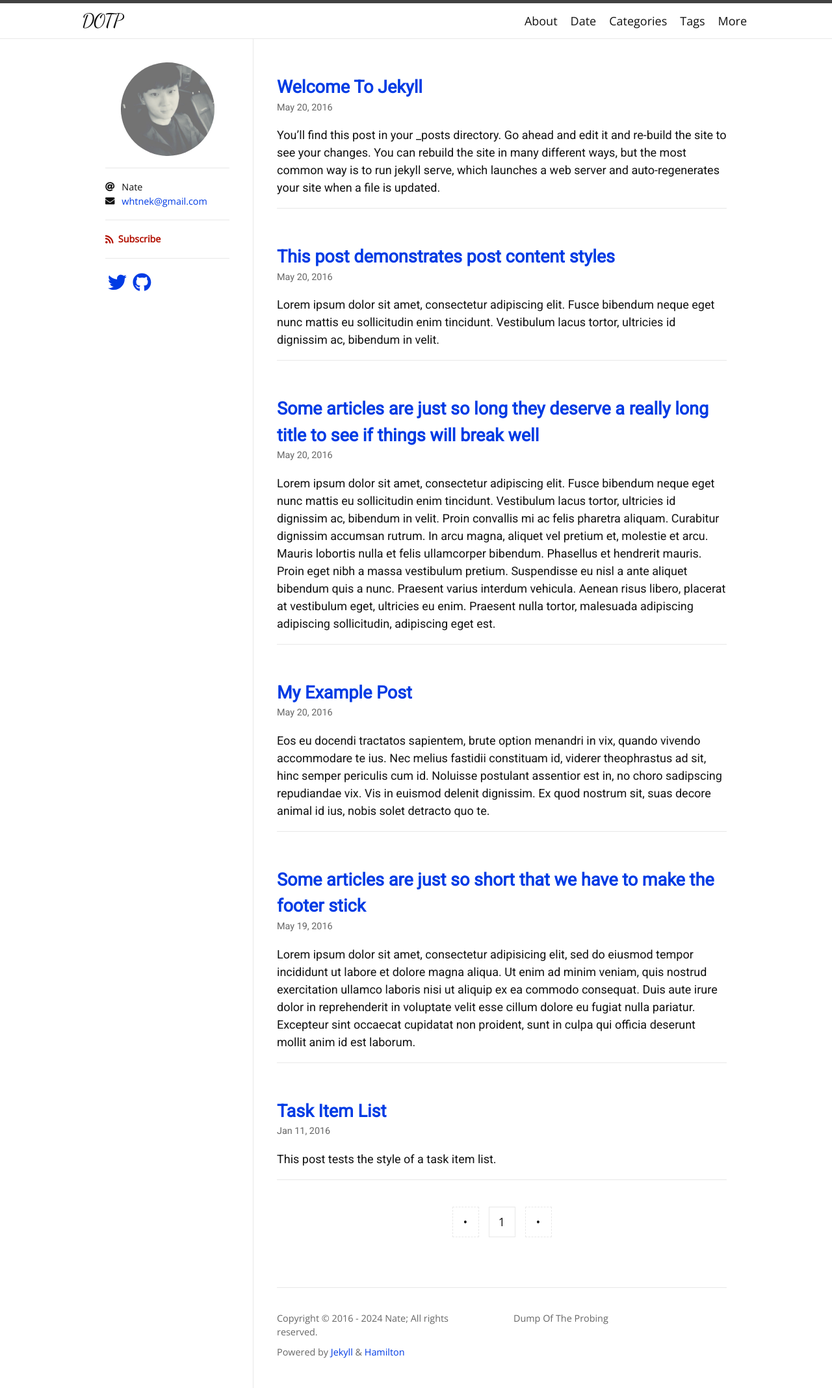
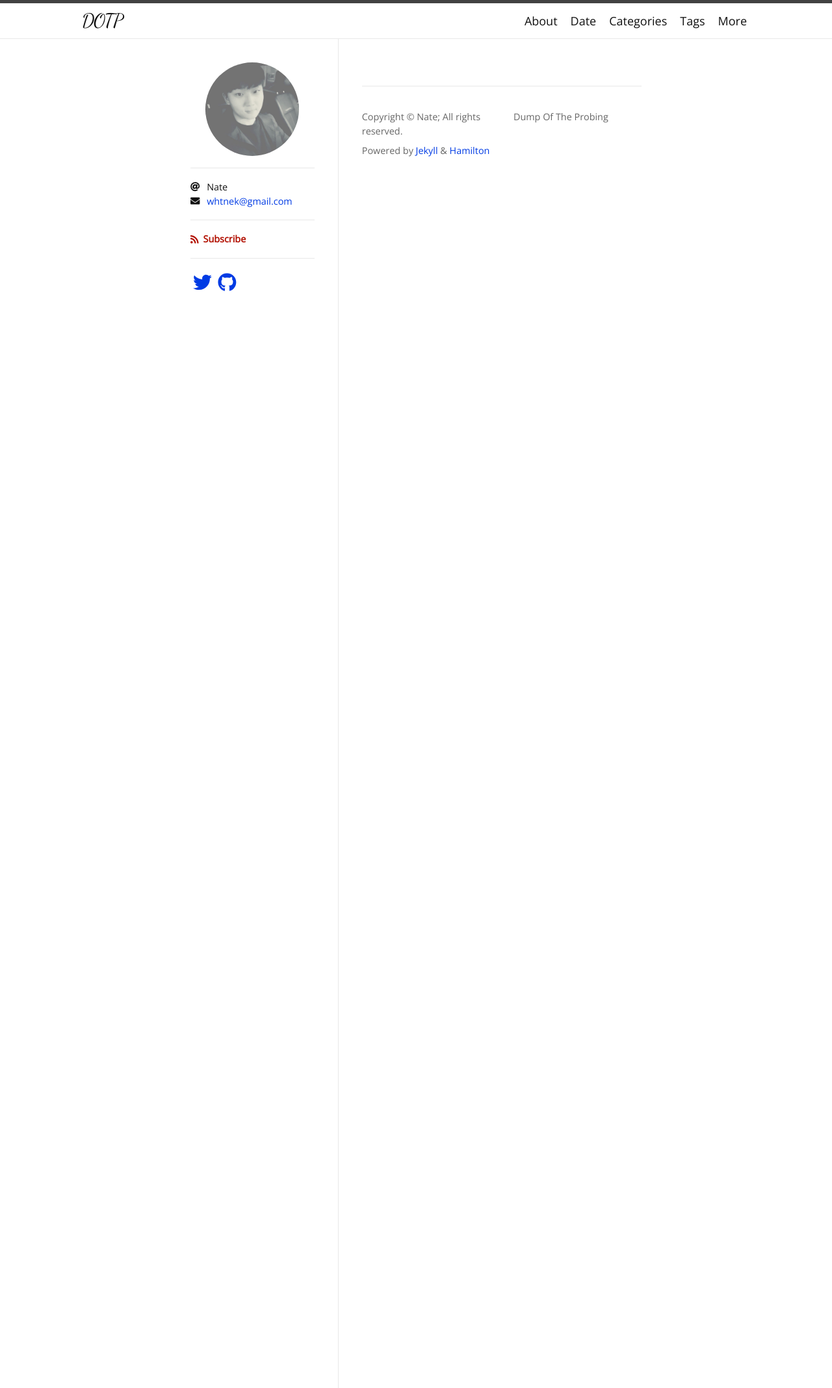
Before and after one commit to jayChung0302/JayChung0302.github.io, a Jekyll site: the page built from index.html, in a window 1280 px wide. Shown: the whole page at 65% size. Built offline with Jekyll 4.4.1, drawn with Linux system fonts in a browser that asks for light colours; nearby versions of some CDN libraries; some web fonts are replaced; the list of posts is cut into pages by our own code.

Commit message:
Delete original docs

````diff
--- a/_posts/2016-01-11-task-item-list.md
+++ /dev/null
@@ -1,23 +0,0 @@
----
-layout: post
-title: Task Item List
-tags: [to-do list]
----
-
-This post tests the style of a task item list.
-
-Source:
-
-```markdown
-- [x] Eating
-- [ ] Walking
-  - [ ] Running
-- [ ] Sleeping
-```
-
-Rendered:
-
-- [x] Eating
-- [ ] Walking
-  - [ ] Running
-- [ ] Sleeping
--- a/_posts/2016-05-19-super-short-article.md
+++ /dev/null
@@ -1,7 +0,0 @@
----
-layout: post
-title: "Some articles are just so short that we have to make the footer stick"
-categories: misc
----
-
-Lorem ipsum dolor sit amet, consectetur adipisicing elit, sed do eiusmod tempor incididunt ut labore et dolore magna aliqua. Ut enim ad minim veniam, quis nostrud exercitation ullamco laboris nisi ut aliquip ex ea commodo consequat. Duis aute irure dolor in reprehenderit in voluptate velit esse cillum dolore eu fugiat nulla pariatur. Excepteur sint occaecat cupidatat non proident, sunt in culpa qui officia deserunt mollit anim id est laborum.
--- a/_posts/2016-05-20-my-example-post.md
+++ /dev/null
@@ -1,12 +0,0 @@
----
-layout: post
----
-
-Eos eu docendi tractatos sapientem, brute option menandri in vix, quando vivendo accommodare te ius. Nec melius fastidii constituam id, viderer theophrastus ad sit, hinc semper periculis cum id. Noluisse postulant assentior est in, no choro sadipscing repudiandae vix. Vis in euismod delenit dignissim. Ex quod nostrum sit, suas decore animal id ius, nobis solet detracto quo te.
-
-{% comment %}
-Might you have an include in your theme? Why not try it here!
-{% include my-themes-great-include.html %}
-{% endcomment %}
-
-No laudem altera adolescens has, volumus lucilius eum no. Eam ei nulla audiam efficiantur. Suas affert per no, ei tale nibh sea. Sea ne magna harum, in denique scriptorem sea, cetero alienum tibique ei eos. Labores persequeris referrentur eos ei.
--- a/_posts/2016-05-20-super-long-article.md
+++ /dev/null
@@ -1,11 +0,0 @@
----
-layout: post
-title: "Some articles are just so long they deserve a really long title to see if things will break well"
-categories: misc
----
-
-Lorem ipsum dolor sit amet, consectetur adipiscing elit. Fusce bibendum neque eget nunc mattis eu sollicitudin enim tincidunt. Vestibulum lacus tortor, ultricies id dignissim ac, bibendum in velit. Proin convallis mi ac felis pharetra aliquam. Curabitur dignissim accumsan rutrum. In arcu magna, aliquet vel pretium et, molestie et arcu. Mauris lobortis nulla et felis ullamcorper bibendum. Phasellus et hendrerit mauris. Proin eget nibh a massa vestibulum pretium. Suspendisse eu nisl a ante aliquet bibendum quis a nunc. Praesent varius interdum vehicula. Aenean risus libero, placerat at vestibulum eget, ultricies eu enim. Praesent nulla tortor, malesuada adipiscing adipiscing sollicitudin, adipiscing eget est.
-
-Lorem ipsum dolor sit amet, consectetur adipiscing elit. Fusce bibendum neque eget nunc mattis eu sollicitudin enim tincidunt. Vestibulum lacus tortor, ultricies id dignissim ac, bibendum in velit. Proin convallis mi ac felis pharetra aliquam. Curabitur dignissim accumsan rutrum. In arcu magna, aliquet vel pretium et, molestie et arcu. Mauris lobortis nulla et felis ullamcorper bibendum. Phasellus et hendrerit mauris. Proin eget nibh a massa vestibulum pretium. Suspendisse eu nisl a ante aliquet bibendum quis a nunc. Praesent varius interdum vehicula. Aenean risus libero, placerat at vestibulum eget, ultricies eu enim. Praesent nulla tortor, malesuada adipiscing adipiscing sollicitudin, adipiscing eget est.
-
-Lorem ipsum dolor sit amet, consectetur adipiscing elit. Fusce bibendum neque eget nunc mattis eu sollicitudin enim tincidunt. Vestibulum lacus tortor, ultricies id dignissim ac, bibendum in velit. Proin convallis mi ac felis pharetra aliquam. Curabitur dignissim accumsan rutrum. In arcu magna, aliquet vel pretium et, molestie et arcu. Mauris lobortis nulla et felis ullamcorper bibendum. Phasellus et hendrerit mauris. Proin eget nibh a massa vestibulum pretium. Suspendisse eu nisl a ante aliquet bibendum quis a nunc. Praesent varius interdum vehicula. Aenean risus libero, placerat at vestibulum eget, ultricies eu enim. Praesent nulla tortor, malesuada adipiscing adipiscing sollicitudin, adipiscing eget est.
--- a/_posts/2016-05-20-this-post-demonstrates-post-content-styles.md
+++ /dev/null
@@ -1,116 +0,0 @@
----
-layout: post
-toc: true
-title: "This post demonstrates post content styles"
-categories: junk
-tags: [markdown, css, html]
-author:
-  - Bart Simpson
-  - Nelson Mandela Muntz
----
-
-Lorem ipsum dolor sit amet, consectetur adipiscing elit. Fusce bibendum neque eget nunc mattis eu sollicitudin enim tincidunt. Vestibulum lacus tortor, ultricies id dignissim ac, bibendum in velit.
-
-## Some great heading (h2)
-
-Proin convallis mi ac felis pharetra aliquam. Curabitur dignissim accumsan rutrum. In arcu magna, aliquet vel pretium et, molestie et arcu.
-
-Mauris lobortis nulla et felis ullamcorper bibendum. Phasellus et hendrerit mauris. Proin eget nibh a massa vestibulum pretium. Suspendisse eu nisl a ante aliquet bibendum quis a nunc. Praesent varius interdum vehicula. Aenean risus libero, placerat at vestibulum eget, ultricies eu enim. Praesent nulla tortor, malesuada adipiscing adipiscing sollicitudin, adipiscing eget est.
-
-## Another great heading (h2)
-
-Lorem ipsum dolor sit amet, consectetur adipiscing elit. Fusce bibendum neque eget nunc mattis eu sollicitudin enim tincidunt. Vestibulum lacus tortor, ultricies id dignissim ac, bibendum in velit.
-
-### Some great subheading (h3)
-
-Proin convallis mi ac felis pharetra aliquam. Curabitur dignissim accumsan rutrum. In arcu magna, aliquet vel pretium et, molestie et arcu. Mauris lobortis nulla et felis ullamcorper bibendum.
-
-Phasellus et hendrerit mauris. Proin eget nibh a massa vestibulum pretium. Suspendisse eu nisl a ante aliquet bibendum quis a nunc.
-
-### Some great subheading (h3)
-
-Praesent varius interdum vehicula. Aenean risus libero, placerat at vestibulum eget, ultricies eu enim. Praesent nulla tortor, malesuada adipiscing adipiscing sollicitudin, adipiscing eget est.
-
-> This quote will *change* your life. It will reveal the <i>secrets</i> of the universe, and all the wonders of humanity. Don't <em>misuse</em> it.
-
-Lorem ipsum dolor sit amet, consectetur adipiscing elit. Fusce bibendum neque eget nunc mattis eu sollicitudin enim tincidunt.
-
-### Some great subheading (h3)
-
-Vestibulum lacus tortor, ultricies id dignissim ac, bibendum in velit. Proin convallis mi ac felis pharetra aliquam. Curabitur dignissim accumsan rutrum.
-
-```html
-<html>
-  <head>
-  </head>
-  <body>
-    <p>Hello, World!</p>
-  </body>
-</html>
-```
-
-
-In arcu magna, aliquet vel pretium et, molestie et arcu. Mauris lobortis nulla et felis ullamcorper bibendum. Phasellus et hendrerit mauris.
-
-#### You might want a sub-subheading (h4)
-
-In arcu magna, aliquet vel pretium et, molestie et arcu. Mauris lobortis nulla et felis ullamcorper bibendum. Phasellus et hendrerit mauris.
-
-In arcu magna, aliquet vel pretium et, molestie et arcu. Mauris lobortis nulla et felis ullamcorper bibendum. Phasellus et hendrerit mauris.
-
-#### But it's probably overkill (h4)
-
-In arcu magna, aliquet vel pretium et, molestie et arcu. Mauris lobortis nulla et felis ullamcorper bibendum. Phasellus et hendrerit mauris.
-
-##### Could be a smaller sub-heading, `pacman` (h5)
-
-In arcu magna, aliquet vel pretium et, molestie et arcu. Mauris lobortis nulla et felis ullamcorper bibendum. Phasellus et hendrerit mauris.
-
-###### Small yet significant sub-heading  (h6)
-
-In arcu magna, aliquet vel pretium et, molestie et arcu. Mauris lobortis nulla et felis ullamcorper bibendum. Phasellus et hendrerit mauris.
-
-### Oh hai, an unordered list!!
-
-In arcu magna, aliquet vel pretium et, molestie et arcu. Mauris lobortis nulla et felis ullamcorper bibendum. Phasellus et hendrerit mauris.
-
-- First item, yo
-- Second item, dawg
-- Third item, what what?!
-- Fourth item, fo sheezy my neezy
-
-### Oh hai, an ordered list!!
-
-In arcu magna, aliquet vel pretium et, molestie et arcu. Mauris lobortis nulla et felis ullamcorper bibendum. Phasellus et hendrerit mauris.
-
-1. First item, yo
-2. Second item, dawg
-3. Third item, what what?!
-4. Fourth item, fo sheezy my neezy
-
-
-
-## Headings are cool! (h2)
-
-Proin eget nibh a massa vestibulum pretium. Suspendisse eu nisl a ante aliquet bibendum quis a nunc. Praesent varius interdum vehicula. Aenean risus libero, placerat at vestibulum eget, ultricies eu enim. Praesent nulla tortor, malesuada adipiscing adipiscing sollicitudin, adipiscing eget est.
-
-Praesent nulla tortor, malesuada adipiscing adipiscing sollicitudin, adipiscing eget est.
-
-Proin eget nibh a massa vestibulum pretium. Suspendisse eu nisl a ante aliquet bibendum quis a nunc.
-
-### Tables
-
-Title 1               | Title 2               | Title 3               | Title 4
---------------------- | --------------------- | --------------------- | ---------------------
-lorem                 | lorem ipsum           | lorem ipsum dolor     | lorem ipsum dolor sit
-lorem ipsum dolor sit | lorem ipsum dolor sit | lorem ipsum dolor sit | lorem ipsum dolor sit
-lorem ipsum dolor sit | lorem ipsum dolor sit | lorem ipsum dolor sit | lorem ipsum dolor sit
-lorem ipsum dolor sit | lorem ipsum dolor sit | lorem ipsum dolor sit | lorem ipsum dolor sit
-
-
-Title 1 | Title 2 | Title 3 | Title 4
---- | --- | --- | ---
-lorem | lorem ipsum | lorem ipsum dolor | lorem ipsum dolor sit
-lorem ipsum dolor sit amet | lorem ipsum dolor sit amet consectetur | lorem ipsum dolor sit amet | lorem ipsum dolor sit
-lorem ipsum dolor | lorem ipsum | lorem | lorem ipsum
-lorem ipsum dolor | lorem ipsum dolor sit | lorem ipsum dolor sit amet | lorem ipsum dolor sit amet consectetur
--- a/_posts/2016-05-20-welcome-to-jekyll.md
+++ /dev/null
@@ -1,22 +0,0 @@
----
-layout: post
----
-You’ll find this post in your `_posts` directory. Go ahead and edit it and re-build the site to see your changes. You can rebuild the site in many different ways, but the most common way is to run `jekyll serve`, which launches a web server and auto-regenerates your site when a file is updated.
-
-To add new posts, simply add a file in the `_posts` directory that follows the convention `YYYY-MM-DD-name-of-post.ext` and includes the necessary front matter. Take a look at the source for this post to get an idea about how it works.
-
-Jekyll also offers powerful support for code snippets:
-
-{% highlight ruby %}
-def print_hi(name)
-  puts "Hi, #{name}"
-end
-print_hi('Tom')
-#=> prints 'Hi, Tom' to STDOUT.
-{% endhighlight %}
-
-Check out the [Jekyll docs][jekyll-docs] for more info on how to get the most out of Jekyll. File all bugs/feature requests at [Jekyll’s GitHub repo][jekyll-gh]. If you have questions, you can ask them on [Jekyll Talk][jekyll-talk].
-
-[jekyll-docs]: http://jekyllrb.com/docs/home
-[jekyll-gh]:   https://github.com/jekyll/jekyll
-[jekyll-talk]: https://talk.jekyllrb.com/
````
Also changed, not shown: dump/index.html (+45 -24 lines).
